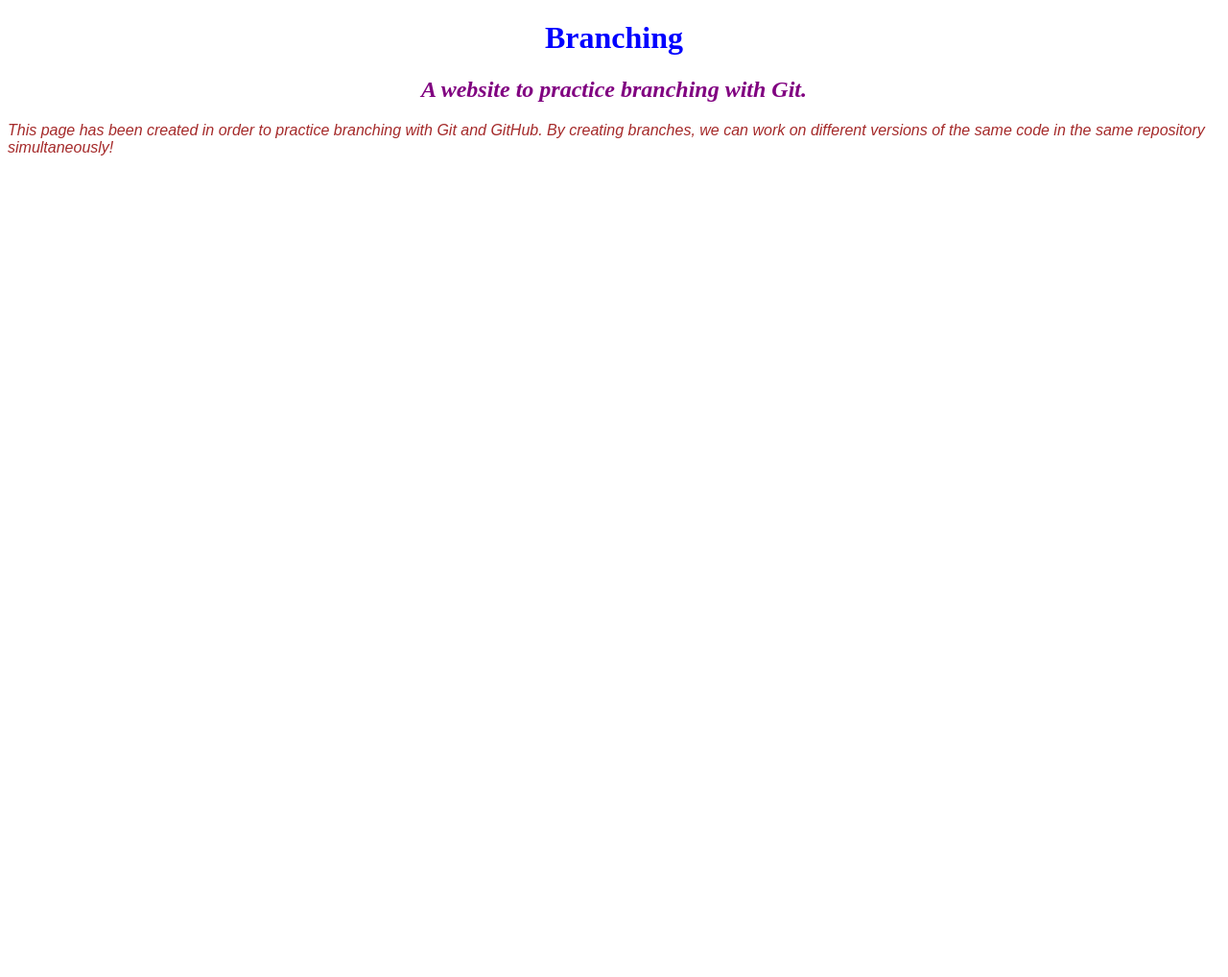
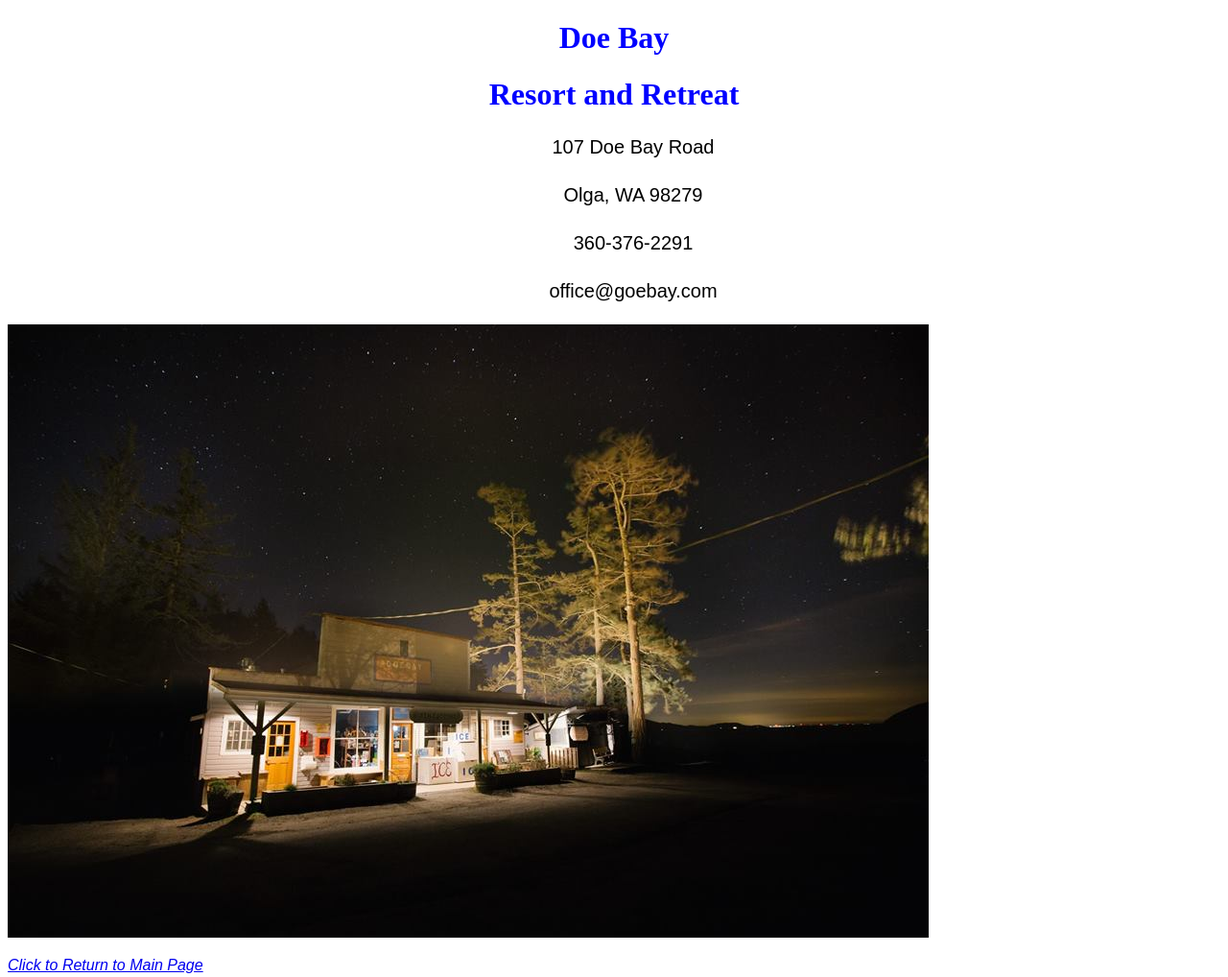
Before and after one commit to marinapoltorak/Doe_Bay, a plain HTML site: page Doe_Bay_contactus.html in a window 1280 px wide. Shown: the whole page at 96% size. Before the commit the page ends 800 px from the top, so only its background shows below. Drawn offline with Linux system fonts and the light colour scheme.

Commit message:
adding more

```diff
--- a/Doe_Bay_contactus.html
+++ b/Doe_Bay_contactus.html
@@ -2,13 +2,20 @@
 <html>
   <head>
     <link href="css/styles.css" rel="stylesheet" type="text/css">
-    <title> Branching Practice Site </title>
+    <title> Doe Bay Contact Information </title>
   </head>
   <body>
-    <h1> Branching </h1>
-    <h2> A website to practice branching with Git. </h2>
-    <p> This page has been created in order to practice branching with
-      Git and GitHub. By creating branches, we can work on different
-      versions of the same code in the same repository simultaneously!  </p>
+    <h1> Doe Bay </h1>
+    <h1> Resort and Retreat</h1>
+     <ul>107 Doe Bay Road</ul>
+     <ul>Olga, WA 98279</ul>
+     <ul>360-376-2291</ul>
+     <ul>office@goebay.com</ul>
+
+  <img src="store.jpg" alt="store and main office">
+
+  <p><a href="index.html">Click to Return to Main Page</a>
+
+
   </body>
 </html>
```
